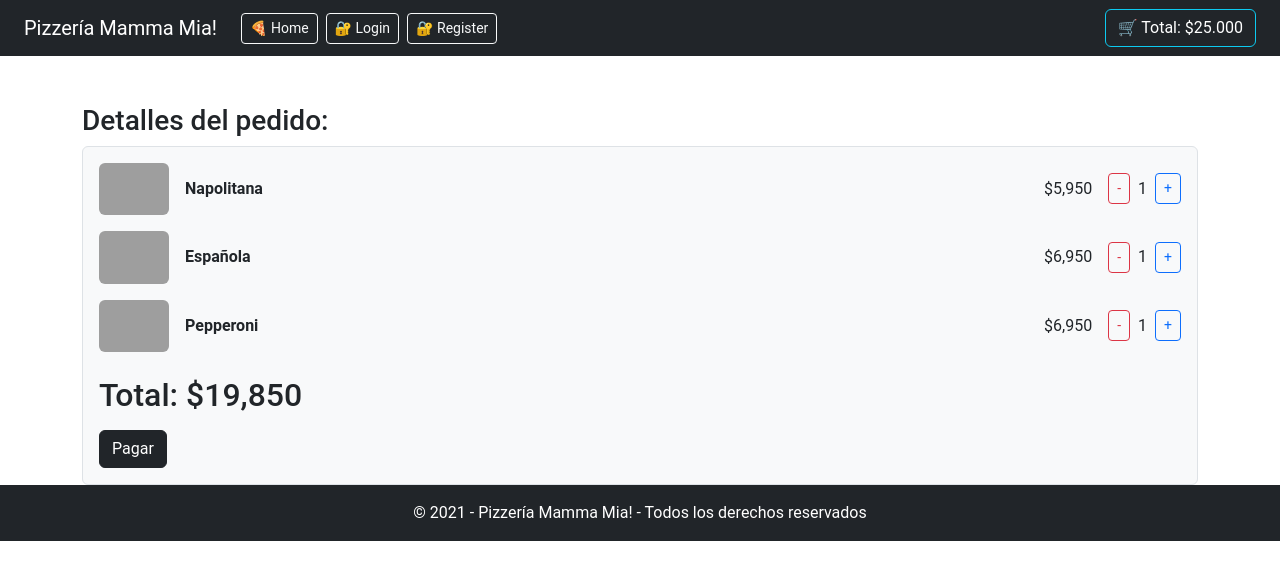
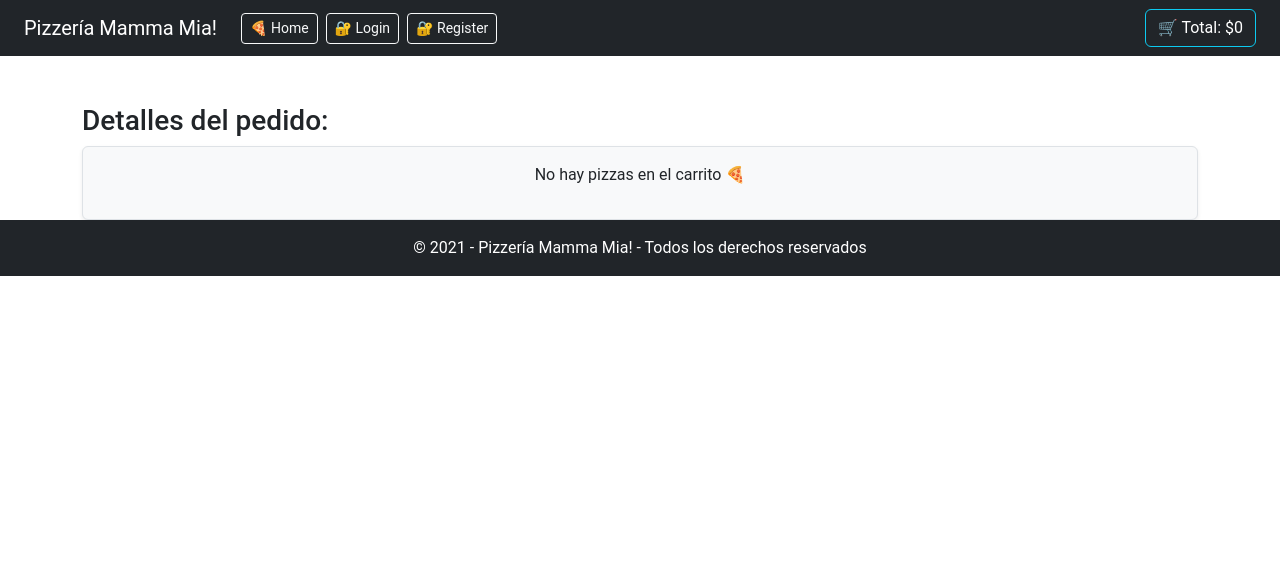
Before and after one commit to roanapaulina-arch/pizzeria-mamma-mia, a React (Vite) app: page /cart in a window 1280 px wide. Shown: the top 580 px of the page. Built offline with nearby package versions, Linux system fonts and the light colour scheme; grey boxes are pictures that could not be loaded.

Commit message:
Finalización Hito 6: Implementación de Context API para el carrito

```diff
--- a/src/App.jsx
+++ b/src/App.jsx
@@ -1,6 +1,7 @@
 import { Routes, Route } from "react-router-dom";
 import Navbar from "./components/Navbar";
 import Footer from "./components/Footer";
+import { CartProvider } from "./context/CartContext";
 
 // Carpeta pages importada
 import Home from "./pages/Home";
@@ -13,6 +14,8 @@ import NotFound from "./pages/NotFound";
 
 function App() {
   return (
+
+    <CartProvider>
       <div>
         <Navbar />
 
@@ -24,12 +27,12 @@ function App() {
           <Route path="/pizza/p001" element={<Pizza />} />
           <Route path="/profile" element={<Profile />} />
 
-
           <Route path="*" element={<NotFound />} />
         </Routes>
 
         <Footer />
       </div>
+    </CartProvider>
   );
 }
 
--- a/src/components/CardPizza.jsx
+++ b/src/components/CardPizza.jsx
@@ -1,15 +1,33 @@
-const CardPizza = ({ name, price, ingredients, img }) => {
+import { useContext } from "react";
+// 1. Importamos el contexto
+import { CartContext } from "../context/CartContext";
+
+const CardPizza = ({ id, name, price, ingredients, img }) => {
+  // 2. Extraemos la función addToCart del contexto
+  const { addToCart } = useContext(CartContext);
+
+  // 3. Creamos una función manejadora para el clic
+  const handleAdd = () => {
+    // Reconstruimos el objeto pizza para que el carrito lo reciba completo
+    const pizza = { id, name, price, ingredients, img };
+    addToCart(pizza);
+  };
+
   return (
     <div className="card h-100 shadow-sm">
-      <img src={img} className="card-img-top" alt={name} onError={(e) => { e.target.src = "https://images.unsplash.com/photo-1513104890138-7c749659a591?q=80&w=1000&auto=format&fit=crop";
-      }}
+      <img
+        src={img}
+        className="card-img-top"
+        alt={name}
+        onError={(e) => {
+          e.target.src = "https://images.unsplash.com/photo-1513104890138-7c749659a591?q=80&w=1000&auto=format&fit=crop";
+        }}
       />
       <div className="card-body text-center">
         <h5 className="card-title fw-bold text-capitalize">Pizza {name}</h5>
         <hr />
         <p className="card-text fw-light">Ingredientes:</p>
 
-        {/* Lista de ingredientes (Requerimiento 2) */}
         <ul className="list-unstyled">
           {ingredients.map((ingrediente, index) => (
             <li key={index}>🍕 {ingrediente}</li>
@@ -21,7 +39,13 @@ const CardPizza = ({ name, price, ingredients, img }) => {
         <h3 className="fw-bold">Precio: ${price.toLocaleString()}</h3>
         <div className="d-flex justify-content-around mt-3">
           <button className="btn btn-outline-dark">Ver Más 👀</button>
-          <button className="btn btn-dark text-white">Añadir 🛒</button>
+
+          <button
+            className="btn btn-dark text-white"
+            onClick={handleAdd}
+          >
+            Añadir 🛒
+          </button>
         </div>
       </div>
     </div>
--- a/src/components/Navbar.jsx
+++ b/src/components/Navbar.jsx
@@ -1,25 +1,27 @@
 import { Link } from "react-router-dom";
+// 1. Importamos el hook y el contexto
+import { useContext } from "react";
+import { CartContext } from "../context/CartContext";
 
 const Navbar = () => {
-  const total = 25000;
+  // 2. Extraemos 'total' del contexto.
+  const { total } = useContext(CartContext);
+
   const token = false;
 
   return (
     <nav className="navbar navbar-expand-lg navbar-dark bg-dark px-4">
-      {/* 1. Nombre de la pizzería ahora lleva al Home */}
       <Link className="navbar-brand text-white" to="/">
         Pizzería Mamma Mia!
       </Link>
 
       <div className="navbar-nav me-auto">
-        {/* 2. Botón Home ahora es un Link */}
         <Link to="/" className="btn btn-sm btn-outline-light ms-2">
           🍕 Home
         </Link>
 
         {token ? (
           <>
-            {/* 3. Rutas para usuario logueado */}
             <Link to="/profile" className="btn btn-sm btn-outline-light ms-2">
               🔓 Profile
             </Link>
@@ -30,7 +32,6 @@ const Navbar = () => {
           </>
         ) : (
           <>
-            {/* 4. Rutas para usuario NO logueado */}
             <Link to="/login" className="btn btn-sm btn-outline-light ms-2">
               🔐 Login
             </Link>
@@ -41,6 +42,7 @@ const Navbar = () => {
         )}
       </div>
 
+
       <Link to="/cart" className="btn btn-outline-info text-white">
         🛒 Total: ${total.toLocaleString("es-CL")}
       </Link>
--- /dev/null
+++ b/src/context/CartContext.jsx
@@ -0,0 +1,49 @@
+import { createContext, useState } from "react";
+
+// 1. Contexto
+export const CartContext = createContext();
+
+// 2. Provider
+export const CartProvider = ({ children }) => {
+  const [cart, setCart] = useState([]);
+
+  // Función para agregar al carrito
+  const addToCart = (pizza) => {
+    const itemIndex = cart.findIndex((item) => item.id === pizza.id);
+
+    if (itemIndex >= 0) {
+      // Si la pizza ya existe, aumentamos la cantidad
+      const newCart = [...cart];
+      newCart[itemIndex].count += 1;
+      setCart(newCart);
+    } else {
+      // Si no existe, la agregamos con cantidad 1
+      setCart([...cart, { ...pizza, count: 1 }]);
+    }
+  };
+
+  // Función para disminuir o eliminar del carrito
+  const removeFromCart = (pizzaId) => {
+    const itemIndex = cart.findIndex((item) => item.id === pizzaId);
+    const newCart = [...cart];
+
+    if (newCart[itemIndex].count > 1) {
+      newCart[itemIndex].count -= 1;
+      setCart(newCart);
+    } else {
+      // Si la cantidad llega a 0, la eliminamos
+      newCart.splice(itemIndex, 1);
+      setCart(newCart);
+    }
+  };
+
+  // Calculamos el total de la compra
+  const total = cart.reduce((acc, item) => acc + item.price * item.count, 0);
+
+  // 3. Retornamos el Provider con los valores a compartir
+  return (
+    <CartContext.Provider value={{ cart, addToCart, removeFromCart, total }}>
+      {children}
+    </CartContext.Provider>
+  );
+};
--- a/src/pages/Cart.jsx
+++ b/src/pages/Cart.jsx
@@ -1,58 +1,60 @@
-import { useState } from "react";
-import { pizzaCart as initialCart } from "../pizzas";
-
+import { useContext } from "react";
+// 1. Importamos el contexto
+import { CartContext } from "../context/CartContext";
 
 const Cart = () => {
-  // 1. Estado del carrito usando los datos iniciales
-  const [cart, setCart] = useState(initialCart);
-
-  // 2. Función para aumentar la cantidad
-  const aumentarCantidad = (id) => {
-    const nuevoCarrito = cart.map((pizza) => {
-      if (pizza.id === id) {
-        return { ...pizza, count: pizza.count + 1 };
-      }
-      return pizza;
-    });
-    setCart(nuevoCarrito);
-  };
-
-  // 3. Función para disminuir la cantidad
-  const disminuirCantidad = (id) => {
-    const nuevoCarrito = cart
-      .map((pizza) => {
-        if (pizza.id === id) {
-          return { ...pizza, count: pizza.count - 1 };
-        }
-        return pizza;
-      })
-      .filter((pizza) => pizza.count > 0); // Si llega a 0, se elimina del carrito
-    setCart(nuevoCarrito);
-  };
-
-  // 4. Cálculo del total
-  const total = cart.reduce((acc, pizza) => acc + pizza.price * pizza.count, 0);
+  // 2. Reemplazamos el useState y las funciones locales por las del contexto
+  const { cart, total, addToCart, removeFromCart } = useContext(CartContext);
 
   return (
     <div className="container mt-5">
       <h3>Detalles del pedido:</h3>
-      <div className="p-3 border rounded bg-light">
+      <div className="p-3 border rounded bg-light shadow-sm">
+        {/* Validamos si el carrito está vacío */}
+        {cart.length === 0 ? (
+          <p className="text-center">No hay pizzas en el carrito 🍕</p>
+        ) : (
+          <>
             {cart.map((pizza) => (
               <div key={pizza.id} className="d-flex align-items-center mb-3 justify-content-between">
                 <div className="d-flex align-items-center">
                   <img src={pizza.img} alt={pizza.name} width="70" className="me-3 rounded" />
-              <span className="text-capitalize fw-bold">{pizza.name}</span>
+                  <span className="text-capitalize fw-bold">Pizza {pizza.name}</span>
                 </div>
+
                 <div className="d-flex align-items-center">
-              <span className="me-3">${(pizza.price * pizza.count).toLocaleString()}</span>
-              <button className="btn btn-outline-danger btn-sm" onClick={() => disminuirCantidad(pizza.id)}>-</button>
-              <span className="mx-2">{pizza.count}</span>
-              <button className="btn btn-outline-primary btn-sm" onClick={() => aumentarCantidad(pizza.id)}>+</button>
+                  {/* El precio total por tipo de pizza */}
+                  <span className="me-3 fw-bold">${(pizza.price * pizza.count).toLocaleString("es-CL")}</span>
+
+                  {/* Usamos removeFromCart para disminuir/eliminar */}
+                  <button
+                    className="btn btn-outline-danger btn-sm"
+                    onClick={() => removeFromCart(pizza.id)}
+                  >
+                    -
+                  </button>
+
+                  <span className="mx-2 fw-bold">{pizza.count}</span>
+
+                  {/* Usamos addToCart para aumentar la cantidad */}
+                  <button
+                    className="btn btn-outline-primary btn-sm"
+                    onClick={() => addToCart(pizza)}
+                  >
+                    +
+                  </button>
                 </div>
               </div>
             ))}
-        <h2 className="mt-4">Total: ${total.toLocaleString()}</h2>
-        <button className="btn btn-dark mt-2">Pagar</button>
+
+            {/* El total ahora es el mismo que el del Navbar automáticamente */}
+            <hr />
+            <h2 className="mt-4 fw-bold text-end">Total: ${total.toLocaleString("es-CL")}</h2>
+            <div className="text-end">
+              <button className="btn btn-dark mt-2 px-5">Pagar 💳</button>
+            </div>
+          </>
+        )}
       </div>
     </div>
   );
--- a/src/pages/Home.jsx
+++ b/src/pages/Home.jsx
@@ -12,6 +12,8 @@ const Home = () => {
         {pizzas.map((pizza) => (
           <div key={pizza.id} className="col-md-4">
             <CardPizza
+
+              id={pizza.id}
               name={pizza.name}
               price={pizza.price}
               ingredients={pizza.ingredients}
```
Lines whose indentation alone changed are shown as unchanged.
